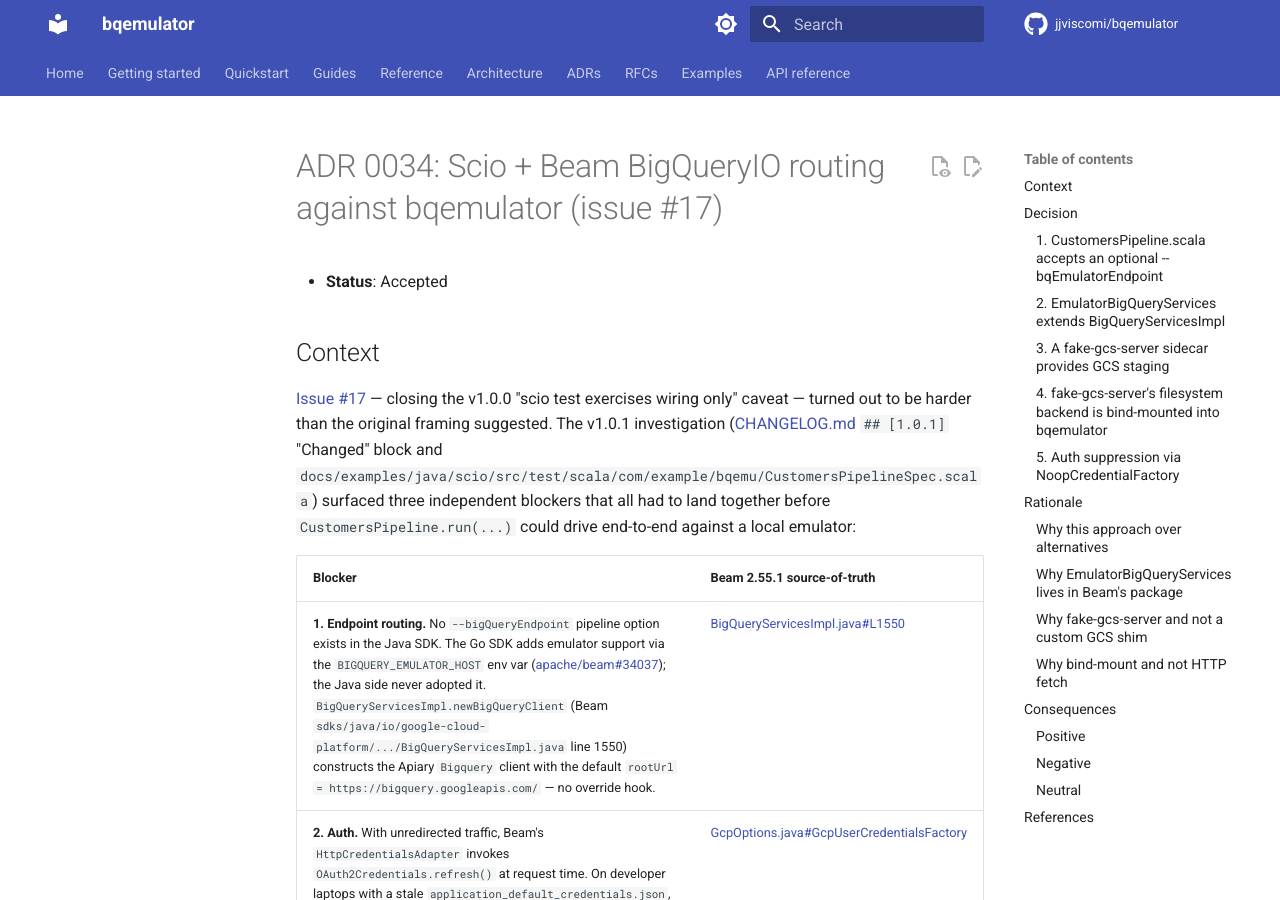
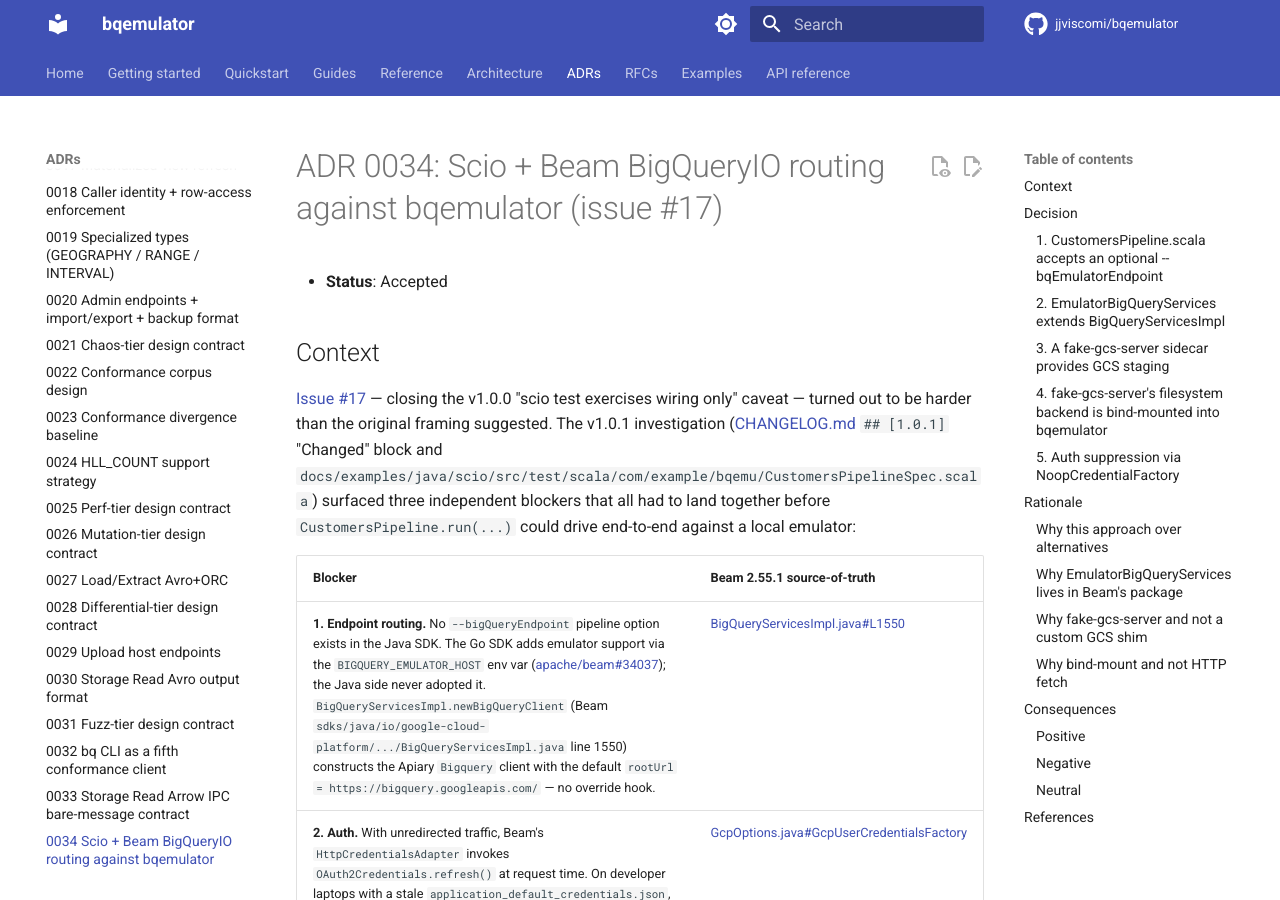
Before and after one commit to jjviscomi/bqemulator, an MkDocs documentation site: the page built from docs/adr/0034-scio-beam-emulator-routing.md, in a window 1280 px wide and 900 px high. Built offline with MkDocs 1.6.1 and Material for MkDocs 9.7.7, drawn with Linux system fonts in a browser that asks for light colours; comment, search, counter and statistics services are not loaded; the version menu is left out.

Commit message:
fix(scio,docs): CI green-up for PR #42
Three follow-ups surfaced by the first PR-42 CI cycle:

* fake-gcs-server runs as UID 1000:1000 (matching bqemulator's
  ``bqemu`` container user). On Linux CI fake-gcs-server's
  ``writeFile(..., 0o600)`` produces UID-0 owner-only files on the
  bind-mounted host directory; the bqemulator container (UID 1000)
  can't read them and the LOAD job 404s ("No files found that match
  the pattern"). macOS Docker Desktop's UID translation hides the
  divergence locally; pinning fake-gcs-server's UID closes it.

* mkdocs strict build was failing on:
  - The new ``docs/adr/0034-scio-beam-emulator-routing.md`` (and
    already-merged ``0033-storage-read-arrow-ipc-bare-message-contract.md``)
    not being in ``mkdocs.yml``'s ``nav`` — adding both.
  - The CHANGELOG.md cross-link in ADR 0034 resolved relative to
    the docs tree, which doesn't contain the repo-root CHANGELOG.
    Switching to the absolute ``github.com`` URL matches the
    convention already used elsewhere in
    ``docs/architecture/testing-strategy.md``.

```diff
--- a/docs/adr/0034-scio-beam-emulator-routing.md
+++ b/docs/adr/0034-scio-beam-emulator-routing.md
@@ -7,7 +7,7 @@
 [Issue #17](https://github.com/jjviscomi/bqemulator/issues/17) — closing
 the v1.0.0 "scio test exercises wiring only" caveat — turned out to be
 harder than the original framing suggested. The v1.0.1 investigation
-([CHANGELOG.md](../../CHANGELOG.md) `## [1.0.1]` "Changed" block and
+([CHANGELOG.md](https://github.com/jjviscomi/bqemulator/blob/main/CHANGELOG.md) `## [1.0.1]` "Changed" block and
 ``docs/examples/java/scio/src/test/scala/com/example/bqemu/CustomersPipelineSpec.scala``)
 surfaced three independent blockers that all had to land together
 before ``CustomersPipeline.run(...)`` could drive end-to-end against a
--- a/mkdocs.yml
+++ b/mkdocs.yml
@@ -215,6 +215,8 @@
       - "0030 Storage Read Avro output format": adr/0030-storage-read-avro-format.md
       - "0031 Fuzz-tier design contract": adr/0031-fuzz-tier-design-contract.md
       - "0032 bq CLI as a fifth conformance client": adr/0032-bq-cli-conformance-client.md
+      - "0033 Storage Read Arrow IPC bare-message contract": adr/0033-storage-read-arrow-ipc-bare-message-contract.md
+      - "0034 Scio + Beam BigQueryIO routing against bqemulator": adr/0034-scio-beam-emulator-routing.md
   - RFCs: rfcs/README.md
   - Examples:
       - Overview: examples/README.md
```
Also changed, not shown: 1 other file.
